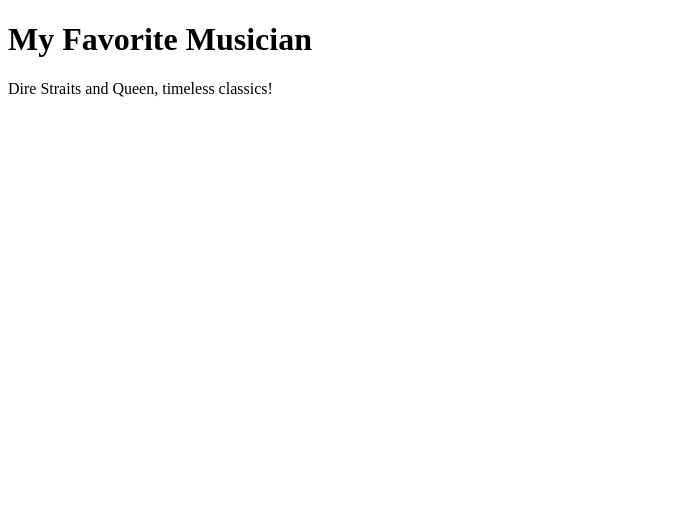
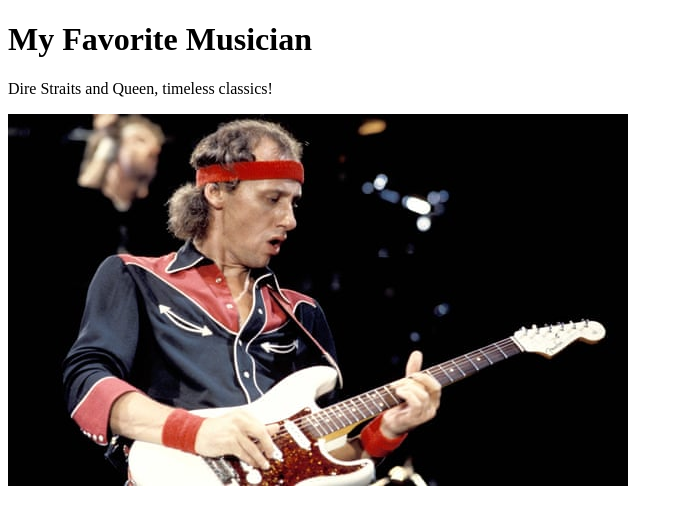
Before and after one commit to IrinaPresnyakova/git-practice, a plain HTML site: page index.html in a window 1280 px wide. Shown: the whole page, without its empty margins (0-683 px from the left). Drawn offline with Linux system fonts and the light colour scheme.

Commit message:
add an image

```diff
--- a/index.html
+++ b/index.html
@@ -6,5 +6,6 @@
     <body>
         <h1>My Favorite Musician</h1>
         <p>Dire Straits and Queen, timeless classics!</p>
+        <img src="Mark_Knopfler.jpg"alt="young Mark Knopfler"/>
     </body>
 </html>
```
Also changed, not shown: Mark_Knopfler.jpg (added).
